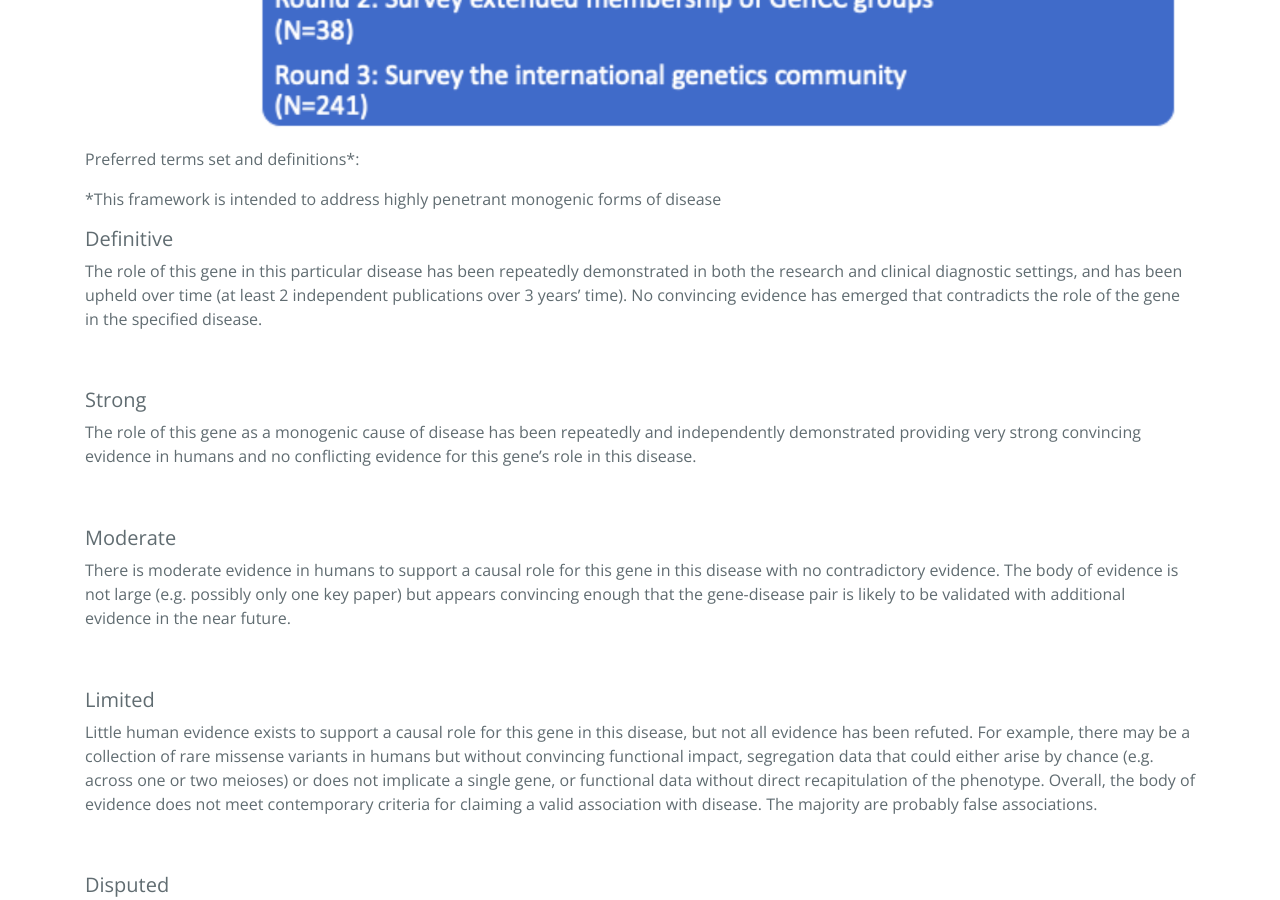
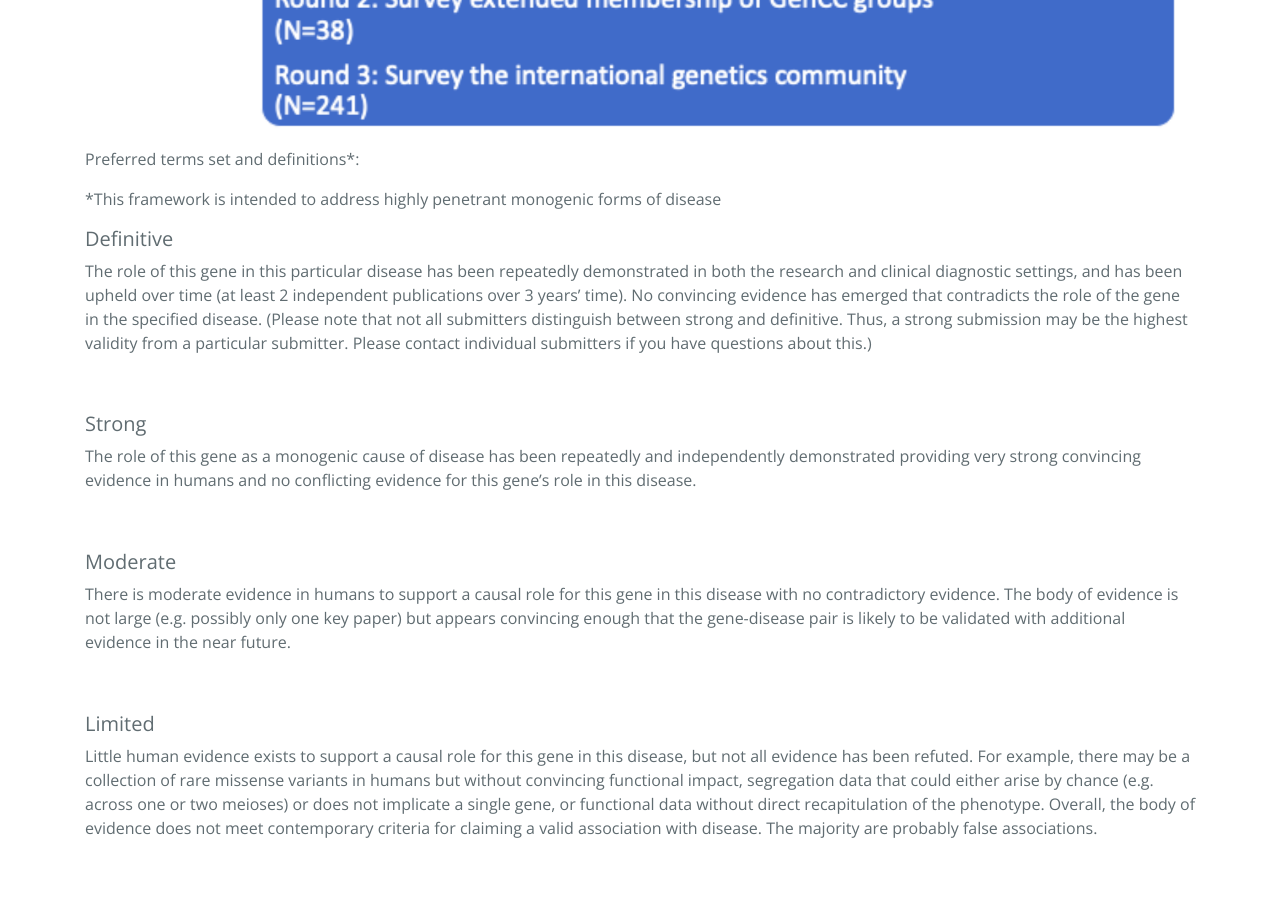
Before and after one commit to GeneCurationCoalition/gencc-website, a Jekyll site: the page built from docs/faq.md, in a window 1280 px wide and 900 px high, scrolled down 8540 px. Built offline with Jekyll 4.4.1, drawn with Linux system fonts in a browser that asks for light colours.

Commit message:
Update faq.md

```diff
--- a/docs/faq.md
+++ b/docs/faq.md
@@ -183,7 +183,7 @@ Preferred terms set and definitions*:
 *This framework is intended to address highly penetrant monogenic forms of disease
 
 ### Definitive
-The role of this gene in this particular disease has been repeatedly demonstrated in both the research and clinical diagnostic settings, and has been upheld over time (at least 2 independent publications over 3 years’ time). No convincing evidence has emerged that contradicts the role of the gene in the specified disease.
+The role of this gene in this particular disease has been repeatedly demonstrated in both the research and clinical diagnostic settings, and has been upheld over time (at least 2 independent publications over 3 years’ time). No convincing evidence has emerged that contradicts the role of the gene in the specified disease. (Please note that not all submitters distinguish between strong and definitive. Thus, a strong submission may be the highest validity from a particular submitter. Please contact individual submitters if you have questions about this.)
 
 ## &nbsp;
 ### Strong
```
